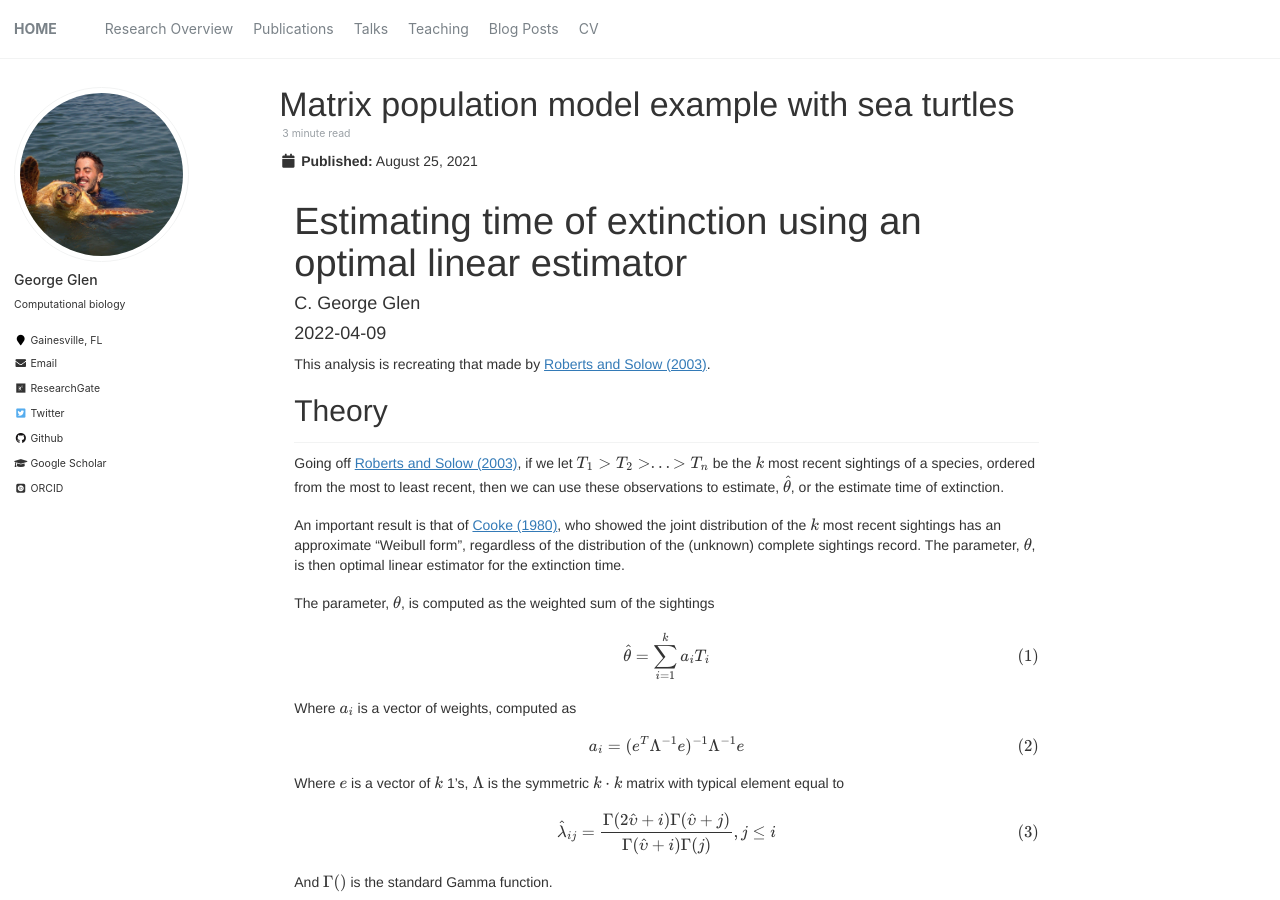
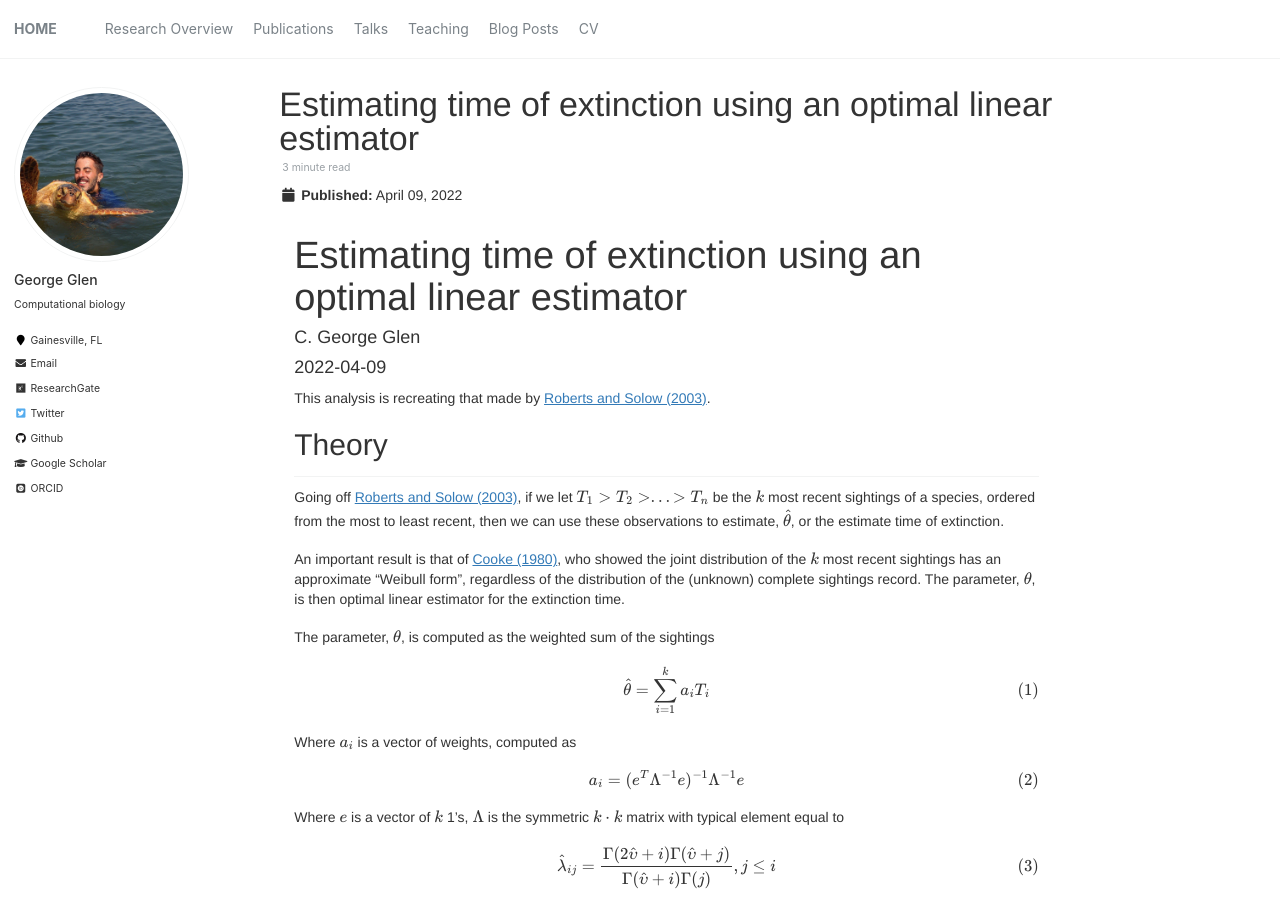
Before and after one commit to constantin-george/constantin-george.github.io, a Jekyll site: the page built from _posts/2022-04-09-blog-post-Extinction.html, in a window 1280 px wide and 900 px high. Built offline with Jekyll 4.4.1, drawn with Linux system fonts in a browser that asks for light colours; some web fonts are replaced; formulas are drawn with MathJax 3; some of the changed text lies outside the part shown.

Commit message:
Update 2022-04-09-blog-post-Extinction.html

```diff
--- a/_posts/2022-04-09-blog-post-Extinction.html
+++ b/_posts/2022-04-09-blog-post-Extinction.html
@@ -1,10 +1,9 @@
 ---
-title: 'Matrix population model example with sea turtles'
-date: 2021-08-25
-permalink: /posts/2012/08/blog-post-MatrixModel/
+title: 'Estimating time of extinction using an optimal linear estimator'
+date: 2022-04-09
+permalink: /posts/2012/08/blog-post-extinctiontime/
 tags:
-  - Matrix model
-  - Sea turtle
+  - Extinction
   - Population dynamics
 ---
 
```
